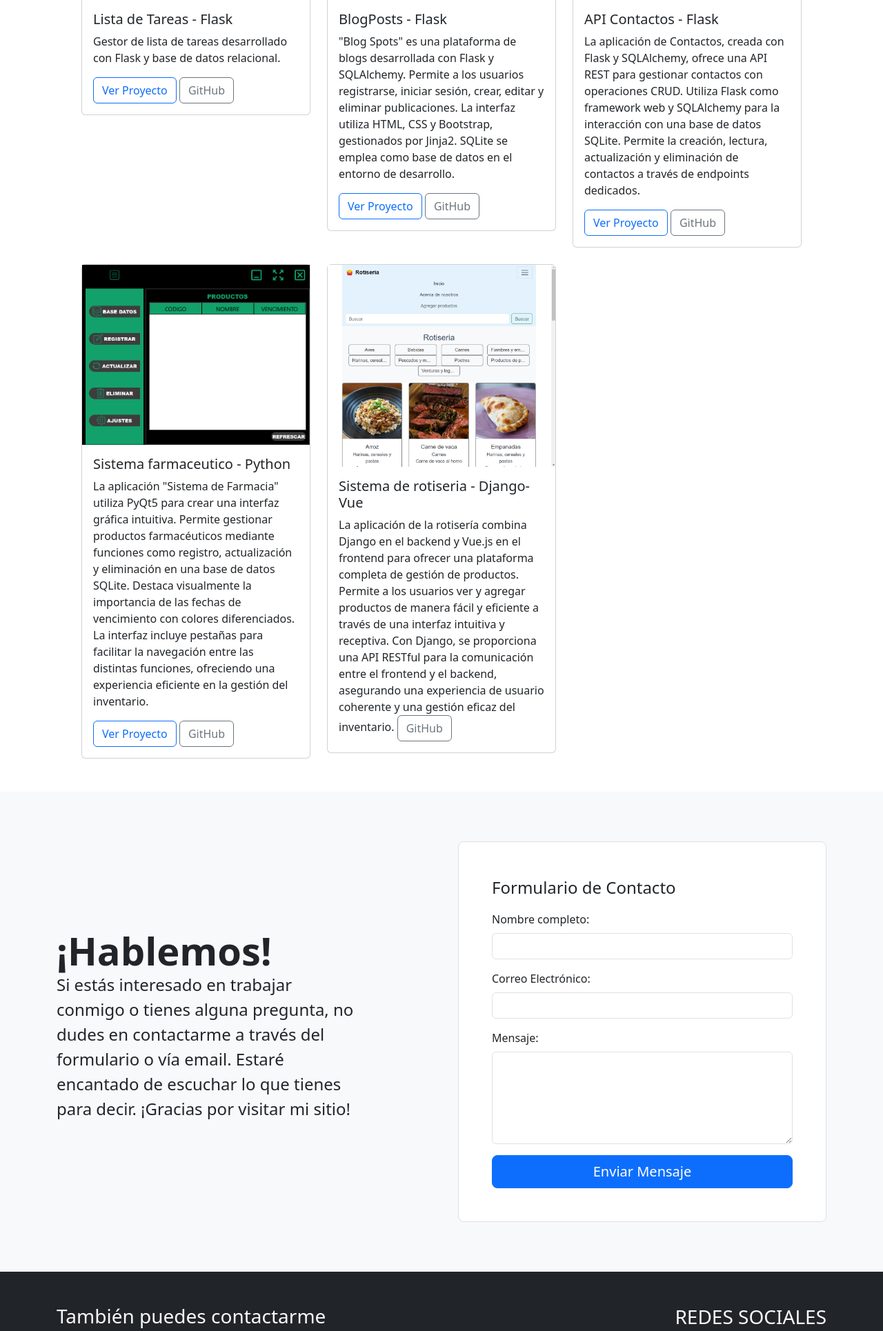
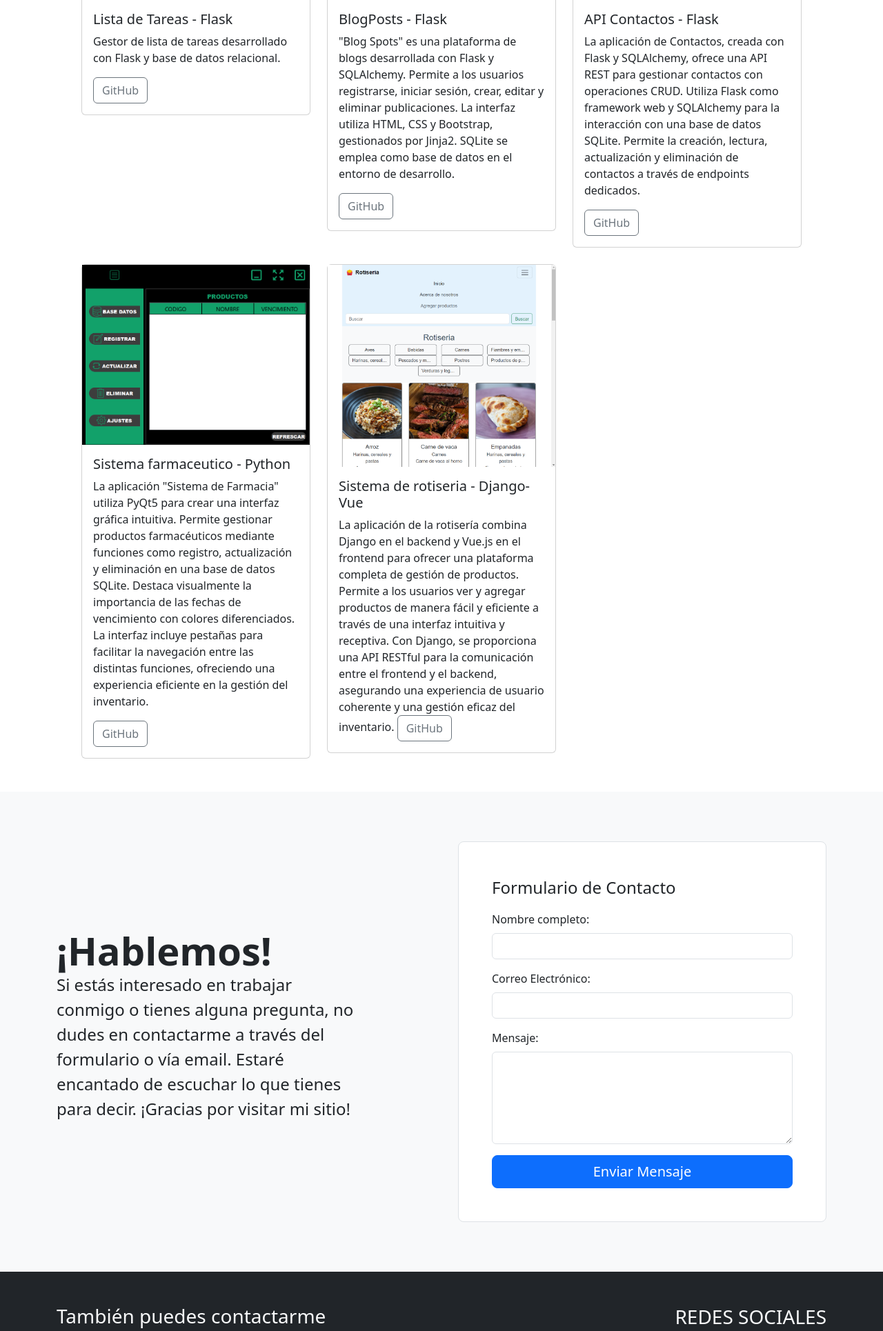
Before and after one commit to Alvaro0219/Portafolio, a Flask app: page / in a window 1280 px wide. Shown: the part 1493-3423 px from the top of the page at 69% size. Run offline with Flask 3, Linux system fonts and the light colour scheme; some libraries are stand-ins or nearby versions.

Commit message:
Finalizando proyecto

```diff
--- a/templates/home.html
+++ b/templates/home.html
@@ -16,7 +16,7 @@
                     análisis de sistemas y bases de datos. Comprometido con el aprendizaje continuo, trabajo en equipo y dedicación para alcanzar metas.
                     Dispuesto a esforzarme y contribuir al éxito de su empresa.
                 </p>
-                <a class="btn btn-primary btn-lg" href="/contacto" role="button">Contáctame</a>
+                <a class="btn btn-primary btn-lg" href="#contact" role="button">Contáctame</a>
             </div>
         </div>
     </div>
--- a/templates/portfolio.html
+++ b/templates/portfolio.html
@@ -11,8 +11,8 @@
                     <h5 class="card-title">Lista de Tareas - Flask</h5>
                     <p class="card-text">Gestor de lista de tareas desarrollado con Flask y base de datos relacional.
                     </p>
-                    <a href="#" class="btn btn-outline-primary">Ver Proyecto</a>
-                    <a href="https://github.com/Alvaro0219/ToDoList" target="_blank" class="btn btn-outline-secondary">GitHub</a>
+                    <a href="https://github.com/Alvaro0219/ToDoList" target="_blank"
+                        class="btn btn-outline-secondary">GitHub</a>
                 </div>
             </div>
         </div>
@@ -27,8 +27,8 @@
                         Permite a los usuarios registrarse, iniciar sesión, crear, editar y eliminar publicaciones.
                         La interfaz utiliza HTML, CSS y Bootstrap, gestionados por Jinja2. SQLite se emplea como base de
                         datos en el entorno de desarrollo.</p>
-                    <a href="#" class="btn btn-outline-primary">Ver Proyecto</a>
-                    <a href="https://github.com/Alvaro0219/blog-post" target="_blank" class="btn btn-outline-secondary">GitHub</a>
+                    <a href="https://github.com/Alvaro0219/blog-post" target="_blank"
+                        class="btn btn-outline-secondary">GitHub</a>
                 </div>
             </div>
         </div>
@@ -44,8 +44,8 @@
                         Utiliza Flask como framework web y SQLAlchemy para la interacción con una base de datos SQLite.
                         Permite la creación, lectura, actualización y eliminación de contactos a través de endpoints
                         dedicados.</p>
-                    <a href="#" class="btn btn-outline-primary">Ver Proyecto</a>
-                    <a href="https://github.com/Alvaro0219/23-ApiContact" target="_blank" class="btn btn-outline-secondary">GitHub</a>
+                    <a href="https://github.com/Alvaro0219/23-ApiContact" target="_blank"
+                        class="btn btn-outline-secondary">GitHub</a>
                 </div>
             </div>
         </div>
@@ -56,11 +56,15 @@
                     class="d-block mx-lg-auto img-fluid" />
                 <div class="card-body">
                     <h5 class="card-title">Sistema farmaceutico - Python</h5>
-                    <p class="card-text">La aplicación "Sistema de Farmacia" utiliza PyQt5 para crear una interfaz gráfica intuitiva.
-                        Permite gestionar productos farmacéuticos mediante funciones como registro, actualización y eliminación en una base de datos SQLite.
-                        Destaca visualmente la importancia de las fechas de vencimiento con colores diferenciados. La interfaz incluye pestañas para facilitar la navegación entre las distintas funciones, ofreciendo una experiencia eficiente en la gestión del inventario.</p>
-                    <a href="#" class="btn btn-outline-primary">Ver Proyecto</a>
-                    <a href="https://github.com/Alvaro0219/Sistema-farmacia" target="_blank" class="btn btn-outline-secondary">GitHub</a>
+                    <p class="card-text">La aplicación "Sistema de Farmacia" utiliza PyQt5 para crear una interfaz
+                        gráfica intuitiva.
+                        Permite gestionar productos farmacéuticos mediante funciones como registro, actualización y
+                        eliminación en una base de datos SQLite.
+                        Destaca visualmente la importancia de las fechas de vencimiento con colores diferenciados. La
+                        interfaz incluye pestañas para facilitar la navegación entre las distintas funciones, ofreciendo
+                        una experiencia eficiente en la gestión del inventario.</p>
+                    <a href="https://github.com/Alvaro0219/Sistema-farmacia" target="_blank"
+                        class="btn btn-outline-secondary">GitHub</a>
                 </div>
             </div>
         </div>
@@ -71,10 +75,14 @@
                     class="d-block mx-lg-auto img-fluid" />
                 <div class="card-body">
                     <h5 class="card-title">Sistema de rotiseria - Django-Vue</h5>
-                    <p class="card-text">La aplicación de la rotisería combina Django en el backend y Vue.js en el frontend para ofrecer una plataforma completa de gestión de productos.
-                        Permite a los usuarios ver y agregar productos de manera fácil y eficiente a través de una interfaz intuitiva y receptiva.
-                        Con Django, se proporciona una API RESTful para la comunicación entre el frontend y el backend, asegurando una experiencia de usuario coherente y una gestión eficaz del inventario.</a>
-                    <a href="https://github.com/Alvaro0219/ROTISERIA" target="_blank" class="btn btn-outline-secondary">GitHub</a>
+                    <p class="card-text">La aplicación de la rotisería combina Django en el backend y Vue.js en el
+                        frontend para ofrecer una plataforma completa de gestión de productos.
+                        Permite a los usuarios ver y agregar productos de manera fácil y eficiente a través de una
+                        interfaz intuitiva y receptiva.
+                        Con Django, se proporciona una API RESTful para la comunicación entre el frontend y el backend,
+                        asegurando una experiencia de usuario coherente y una gestión eficaz del inventario.
+                        <a href="https://github.com/Alvaro0219/ROTISERIA" target="_blank"
+                            class="btn btn-outline-secondary">GitHub</a>
                 </div>
             </div>
         </div>
```
